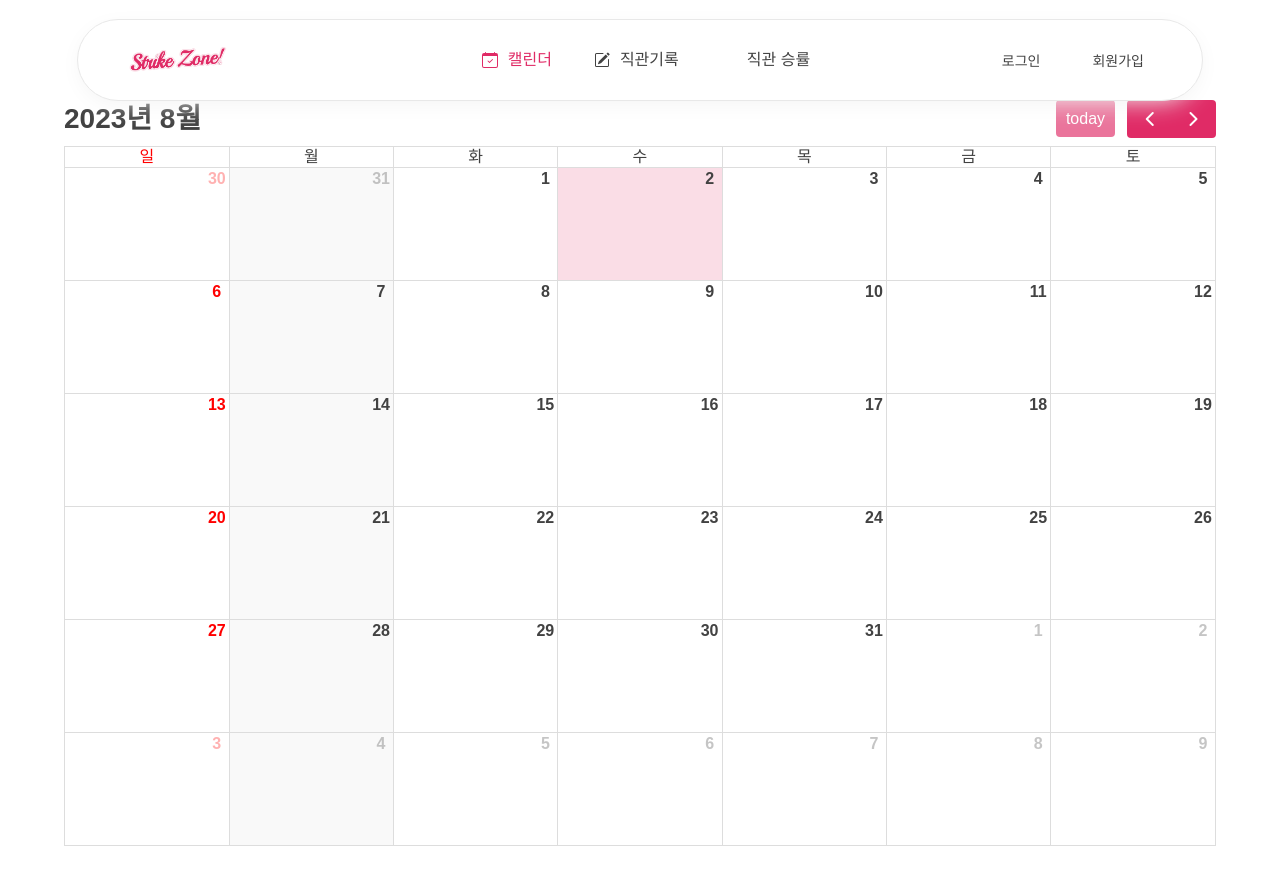
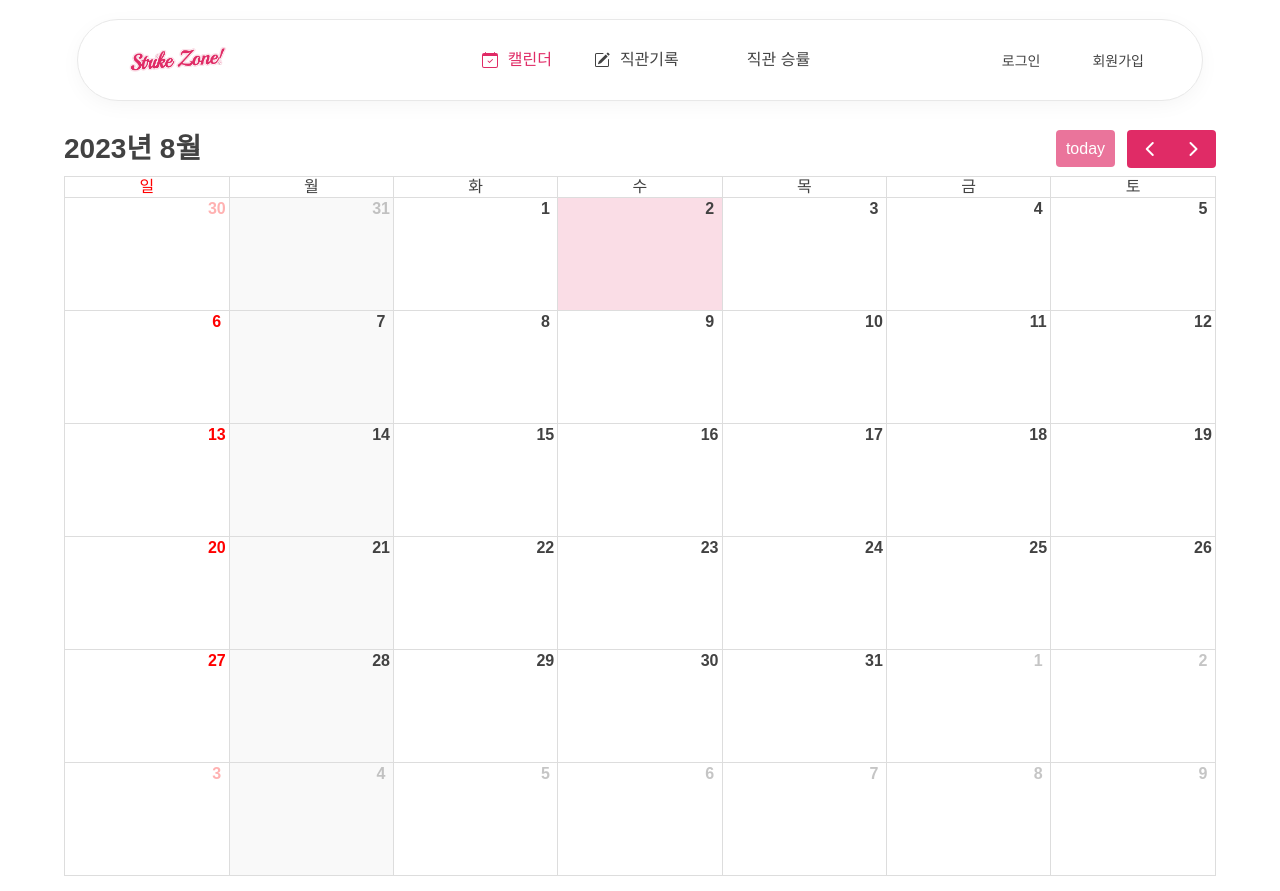
Before and after one commit to ji-silver/Strike-Zone, a React (Create React App) app in the folder client/: page / in a window 1280 px wide. Before the commit the page ends 861 px from the top, so only its background shows below. Built offline with nearby package versions, Linux system fonts and the light colour scheme; some icons are missing.

Commit message:
Design: UI 변경

```diff
--- a/client/public/index.html
+++ b/client/public/index.html
@@ -1,5 +1,5 @@
 <!DOCTYPE html>
-<html lang="en">
+<html lang="kr">
   <head>
     <meta charset="utf-8" />
     <link rel="icon" href="%PUBLIC_URL%/favicon.ico" />
--- a/client/src/components/recordWrite/recordWrite.scss
+++ b/client/src/components/recordWrite/recordWrite.scss
@@ -167,6 +167,8 @@ $color-light: #fadde6;
                 @media (max-width: 768px) {
                     flex-direction: row;
                     justify-content: space-evenly;
+
+                    padding: 10px;
                 }
 
                 .col {
--- a/client/src/index.scss
+++ b/client/src/index.scss
@@ -210,7 +210,10 @@ button {
 }
 
 .top {
-  margin-top: 100px;
+  margin-top: 130px;
+  @media (max-width: 768px) {
+    margin-top: 100px;
+  }
 }
 
 ::-webkit-scrollbar {
```
